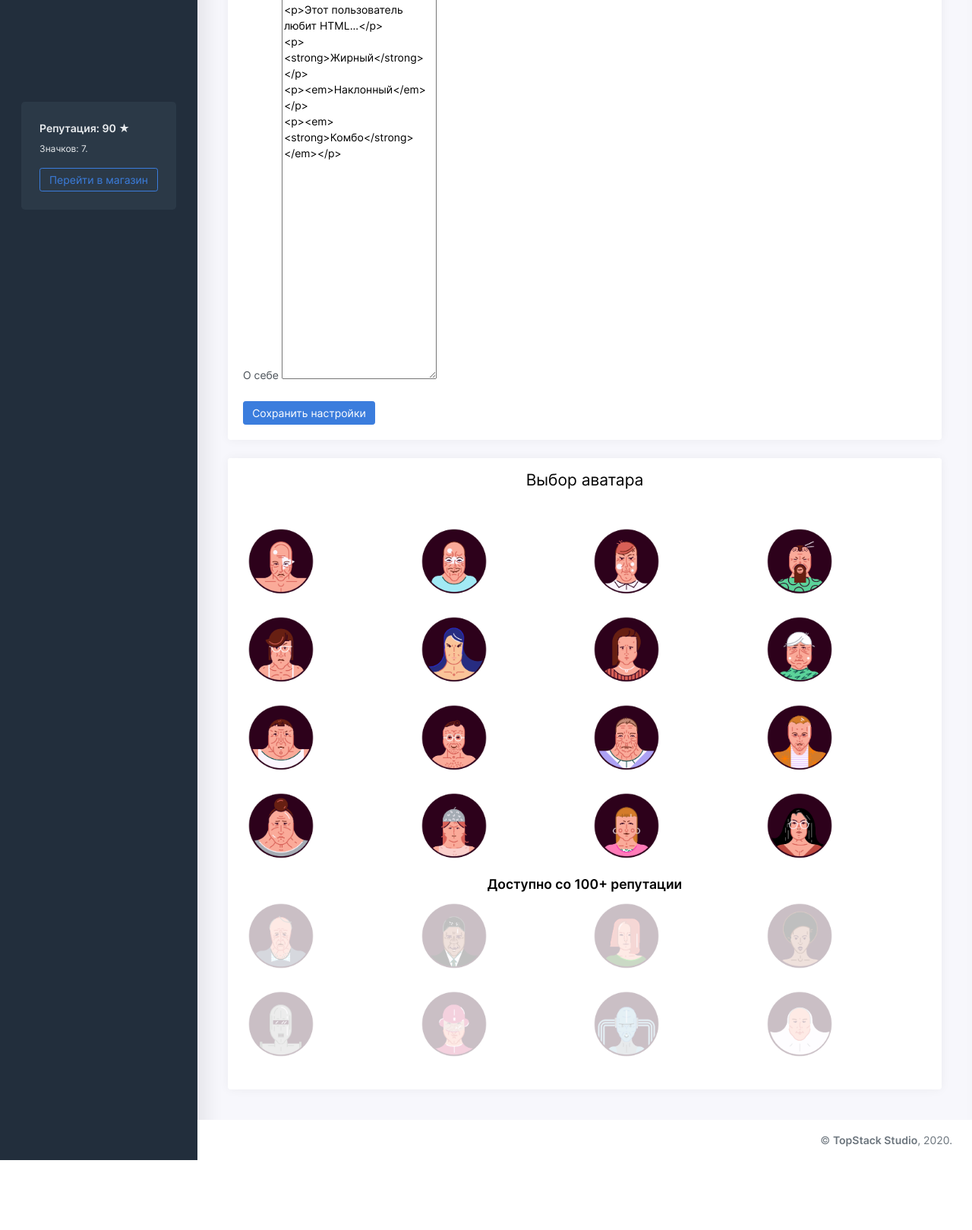
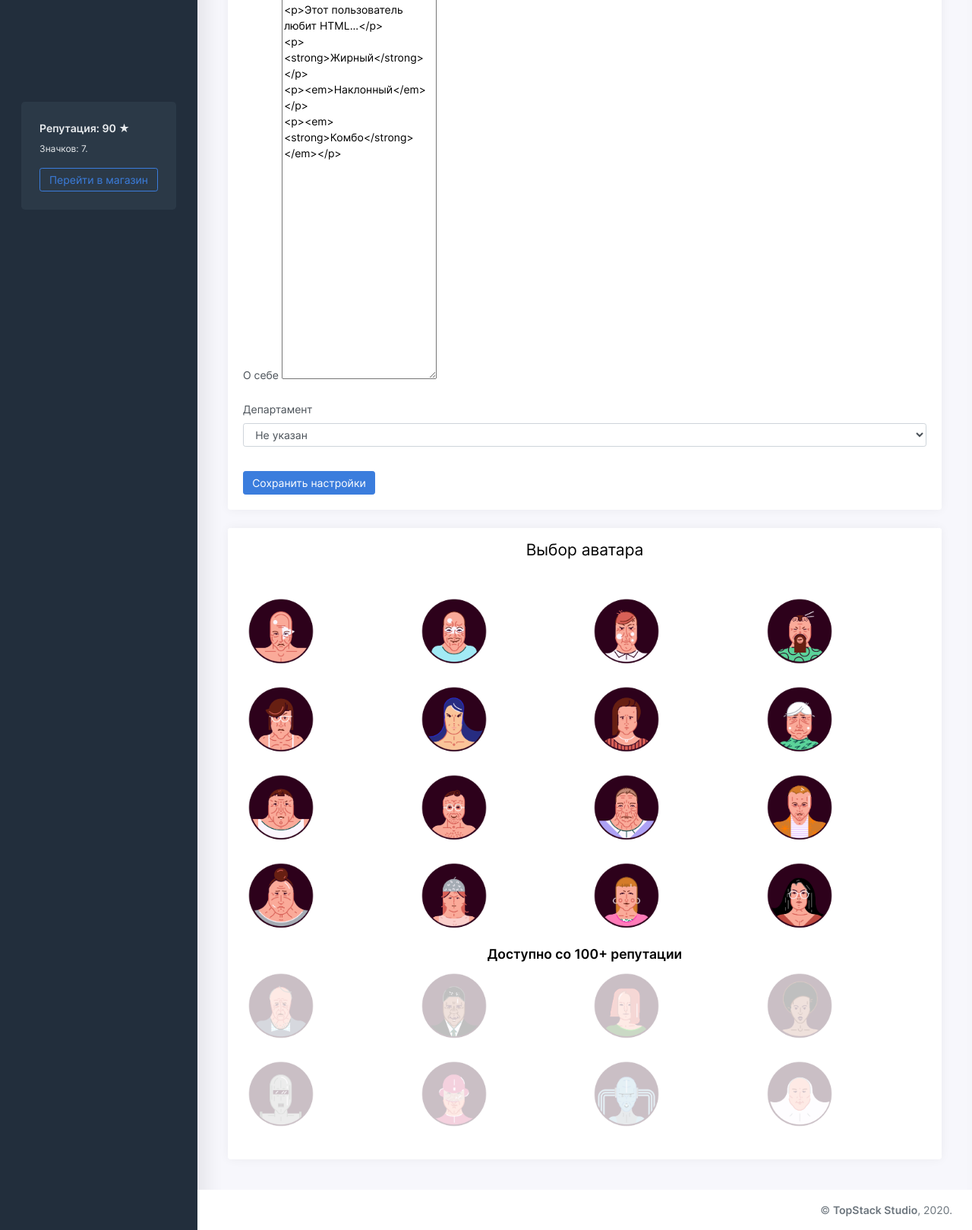
Before and after one commit to DaniilChizhevskii/GazPromBank, a Flask app: page /settings in a window 1280 px wide. Shown: the part 496-2115 px from the top of the page at 76% size. Before the commit the page ends 2023 px from the top, so only its background shows below. Run offline with Flask 2, Linux system fonts and the light colour scheme; a user stored in the database is signed in; data comes from the database, SQL or seed files in the repository; both versions use the stored data as it was after the commit; some libraries are stand-ins or nearby versions.

Commit message:
Add departments to user profile

```diff
--- a/app/functions.py
+++ b/app/functions.py
@@ -107,7 +107,7 @@ def createThread(owner, title, content, department):
 	cursor = conn.cursor()
 	cursor.execute('SELECT COUNT(*)+1 FROM threads')
 	identifier = cursor.fetchone()[0]
-	cursor.execute('INSERT INTO threads VALUES(%s, %s, "%s", "%s", %s, 0, 0, 0, "open", "%s")' % (identifier, owner, screen(title), screen(content), int(time.time()), department))
+	cursor.execute('INSERT INTO threads VALUES(%s, %s, "%s", "%s", %s, 0, 0, 0, "open", "%s")' % (identifier, owner, screen(title), screen(content), int(time.time()), screen(department)))
 	conn.commit()
 	giveBadge(owner, 'first_thread')
 	return identifier
@@ -225,12 +225,12 @@ def voiceFor(owner, number, target, identifier):
 		cursor.execute('SELECT thread_id FROM comments WHERE id=%s' % identifier)
 		return cursor.fetchone()[0]
 
-def saveSettings(user_id, name, email, password, status, about):
+def saveSettings(user_id, name, email, password, status, about, department):
 	if isNull(about):
 		about = 'Этот пользователь пока ничего о себе не написал...'
 	conn = sqlite3.connect(db_path)
 	cursor = conn.cursor()
-	cursor.execute('UPDATE users SET name="%s", email="%s", status="%s", description="%s" WHERE id=%s' % (screen(name), screen(email), screen(status), screen(about), user_id))
+	cursor.execute('UPDATE users SET name="%s", email="%s", status="%s", description="%s", department="%s" WHERE id=%s' % (screen(name), screen(email), screen(status), screen(about), screen(department), user_id))
 	conn.commit()
 	if len(password) >= 8:
 		cursor.execute('UPDATE users SET password="%s" WHERE id=%s' % (screen(password), user_id))
--- a/app/settings.py
+++ b/app/settings.py
@@ -39,6 +39,7 @@ statuses = {
 }
 
 departments = [
+	'Не указан',
 	'Департамент цифровых технологий',
 	'Департамент CRM и развития цифровых каналов продаж',
 	'Департамент коммуникаций и маркетинга',
--- a/app/views.py
+++ b/app/views.py
@@ -177,7 +177,7 @@ def showProfile(identifier):
 @app.route('/settings', methods=['GET'])
 def showSettings():
 	user = getUser(session['id'])
-	return render_template('settings.html', user=user)
+	return render_template('settings.html', user=user, departments=departments)
 
 @app.route('/settings', methods=['POST'])
 def saveSettingsProcess():
@@ -187,16 +187,17 @@ def saveSettingsProcess():
 	password = request.form.get('password')
 	status = request.form.get('status')
 	about = request.form.get('about')
+	department = request.form.get('department')
 	if isNull(name) or isNull(email) or isNull(status):
 		return render_template('settings.html', error='null', user=user)
 	if not validate_email(email):
 		return render_template('settings.html', error='email', user=user)
 	if not isNull(password) and len(password) < 8:
 		return render_template('settings.html', error='password', user=user)
-	saveSettings(user['id'], name, email, password, status, about)
+	saveSettings(user['id'], name, email, password, status, about, department)
 	user = getUser(session['id'])
 	giveBadge(user['id'], 'autobiography')
-	return render_template('settings.html', error='success', user=user)
+	return render_template('settings.html', error='success', user=user, departments=departments)
 
 @app.route('/settings/avatar/<number>')
 def setAvatarProcess(number):
--- a/templates/new_thread.html
+++ b/templates/new_thread.html
@@ -196,7 +196,6 @@
 											<div class="form-group col-md-12">
 												<label for="department">Департамент</label>
 												<select name="department" class="form-control mb-3">
-										          <option selected value="Не указан">Не указан</option>
 										          {% for department in departments %}
 										          	<option value="{{department}}">{{department}}</option>
 										          {% endfor %}
--- a/templates/profile.html
+++ b/templates/profile.html
@@ -147,6 +147,7 @@
 	                              <img src="/static/img/avatars/{{profile.avatar}}.png" class="img-fluid rounded-circle mb-2" width="128" height="128" />
 	                              <h5 class="card-title mb-0">{{profile.name}}</h5>
 	                              <div class="text-muted mb-2">{{profile.status}}</div>
+								  <a class="d-inline-block mb-2">{{profile.department}}</a>
 								  <strong class="d-inline-block mb-2">Репутация: {{profile.rating}} &#9733;</strong>
 								  <strong class="d-inline-block mb-2">Обсуждений: {{stats[0]}} <i data-feather="message-square"></i></strong>
 								  <strong class="d-inline-block mb-2">Комментариев: {{stats[1]}} <i data-feather="message-circle"></i></strong>
--- a/templates/settings.html
+++ b/templates/settings.html
@@ -228,6 +228,16 @@
 													<textarea name="about" placeholder="Работаю в Газпромбанке уже целый день." style="height: 500px;">{{user.description}}</textarea>
 												</div>
 											</div>
+											<div class="form-row">
+												<div class="form-group col-md-12">
+													<label for="department">Департамент</label>
+													<select name="department" class="form-control mb-3">
+											          {% for department in departments %}
+											          	<option value="{{department}}">{{department}}</option>
+											          {% endfor %}
+											        </select>
+								             	</div>
+											</div>
 											<button type="submit" class="btn btn-primary">Сохранить настройки</button>
 										</form>
 									</div>
--- a/templates/thread.html
+++ b/templates/thread.html
@@ -194,7 +194,7 @@
                                  	 {% endif %}
 	                                 <a class="btn btn-success btn-sm" href="/voice/up/thread/{{thread.id}}"><span data-feather="arrow-up"></span> {{thread.up}}</a>
 	                                 <a class="btn btn-danger btn-sm" href="/voice/down/thread/{{thread.id}}"><span data-feather="arrow-down"></span> {{thread.down}}</a>
-	                                 <br><br><a><b>Департамент:</b> {{thread.department}}.</a>
+	                                 <br><br><a><b>Департамент обсуждения:</b> {{thread.department}}.</a>
 	                              </div>
 	                           </div>
 	                        </div>
```
Also changed, not shown: app/app.db.
